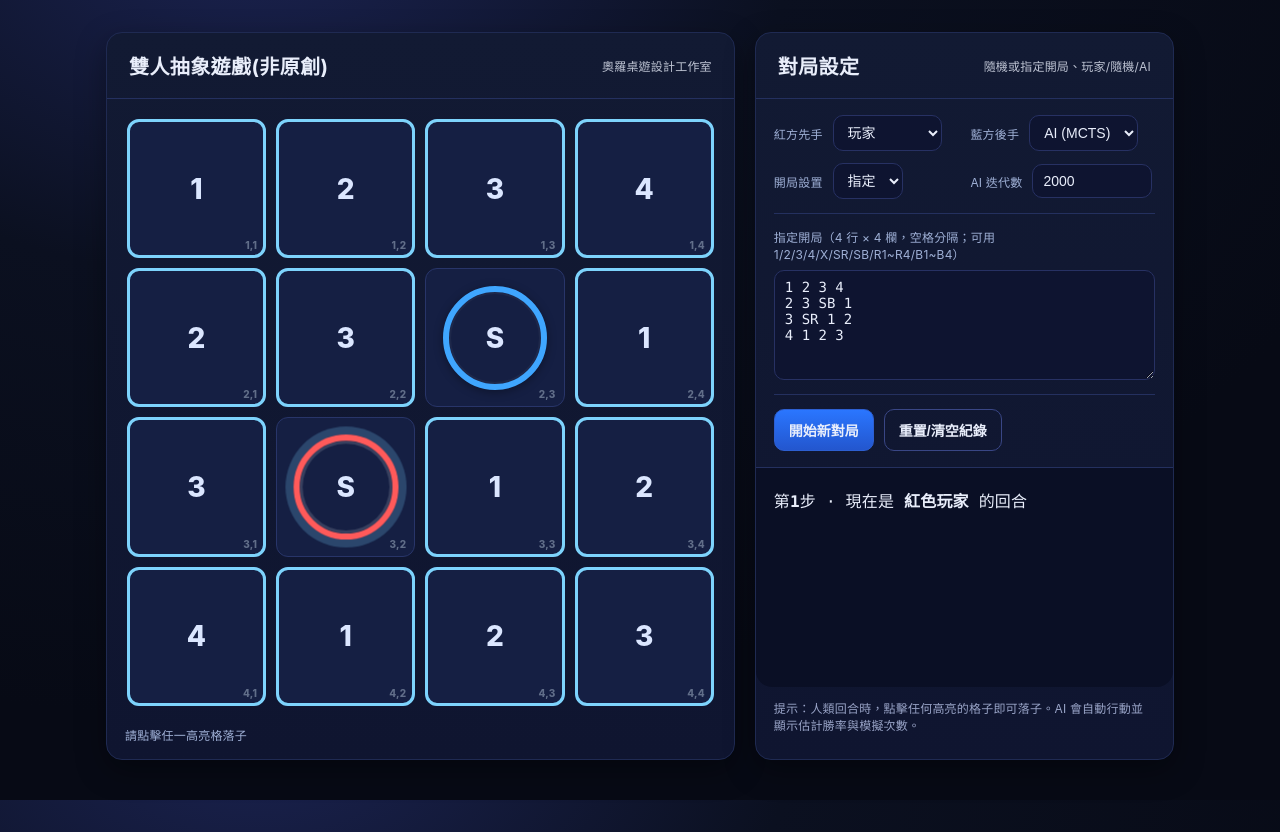
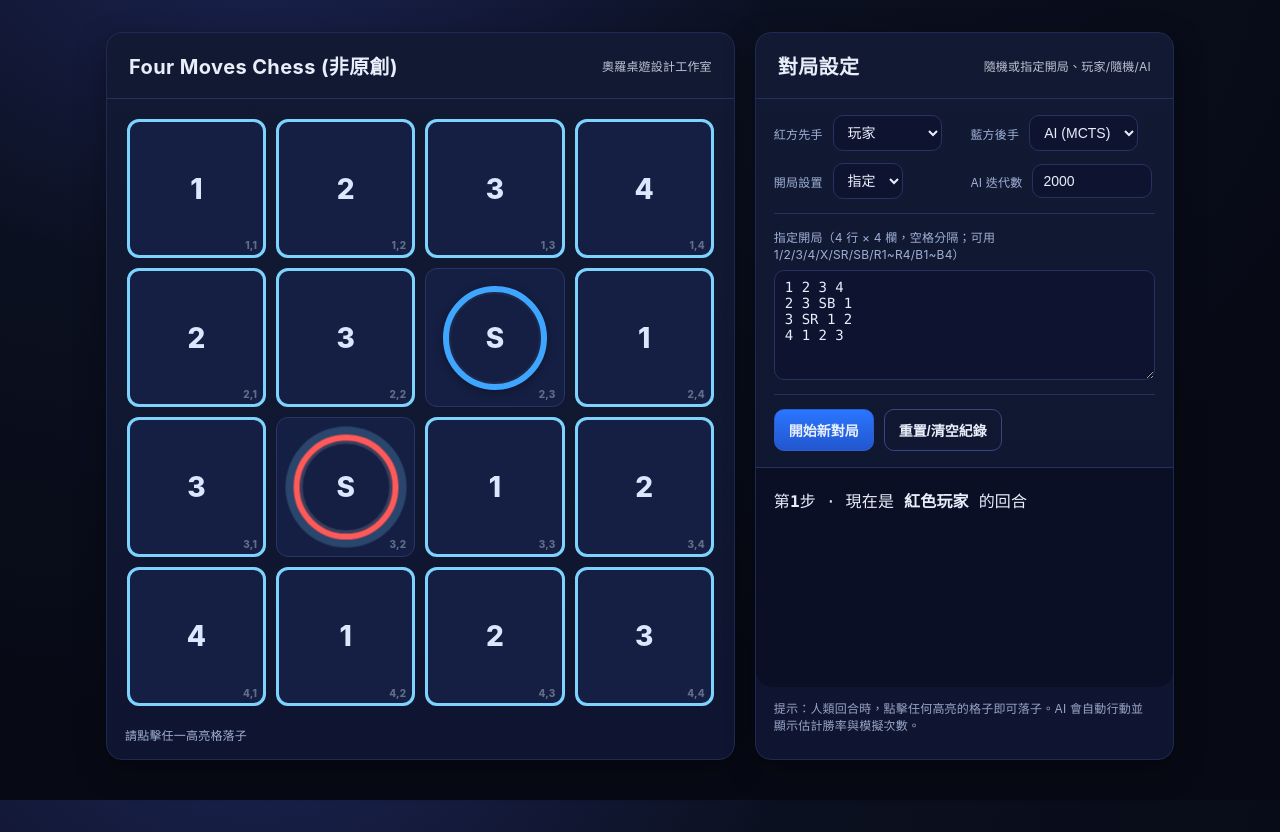
Before and after one commit to oro1081111/Four-Moves-Chess, a plain HTML site: page index.html in a window 1280 px wide. Drawn offline with Linux system fonts and the light colour scheme.

Commit message:
Update index.html

```diff
--- a/index.html
+++ b/index.html
@@ -84,7 +84,7 @@
   <div class="app">
     <div class="card">
       <div class="header">
-        <h1>雙人抽象遊戲(非原創)</h1>
+        <h1>Four Moves Chess (非原創)</h1>
         <div class="sub">奧羅桌遊設計工作室</div>
       </div>
       <div class="board-wrap">
```
